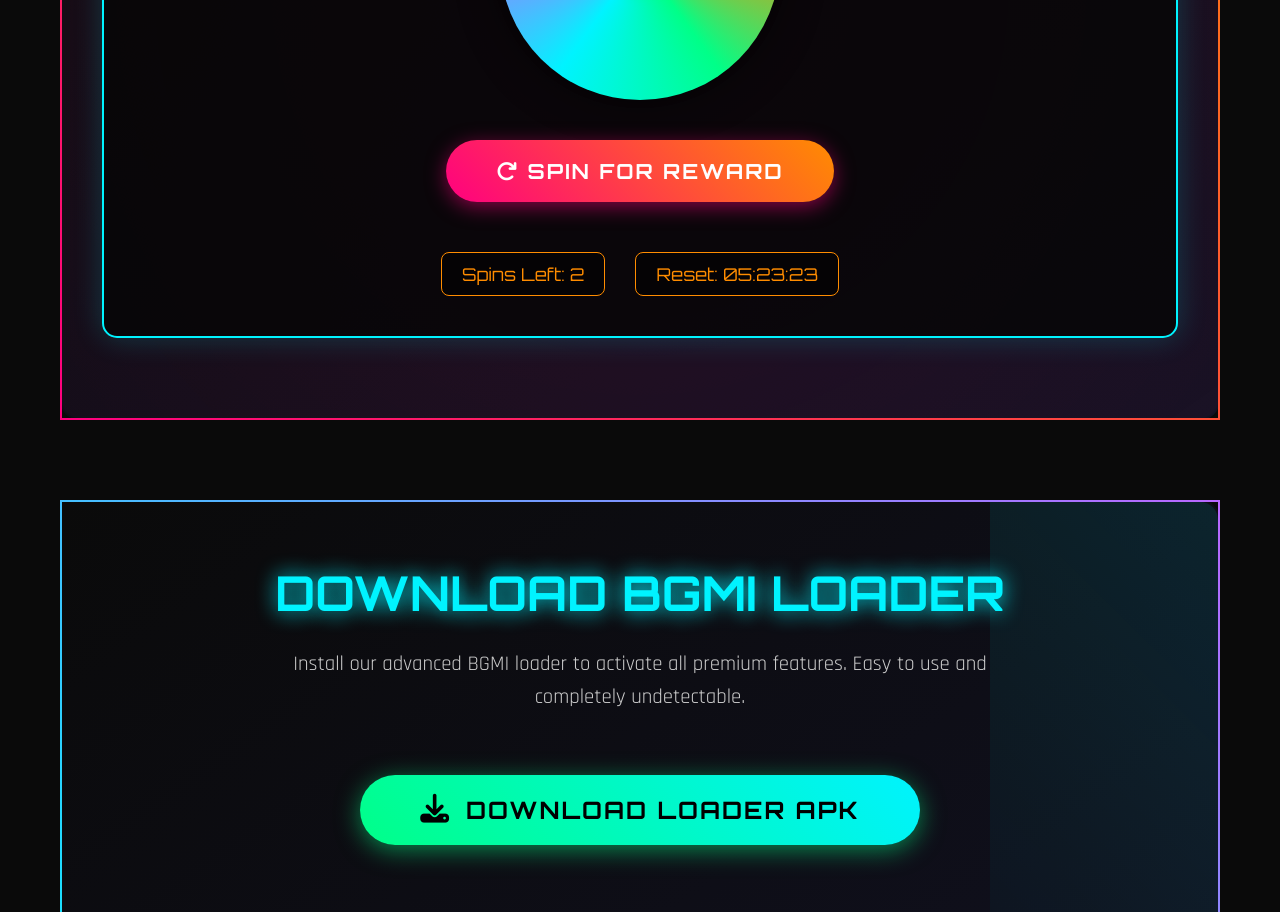
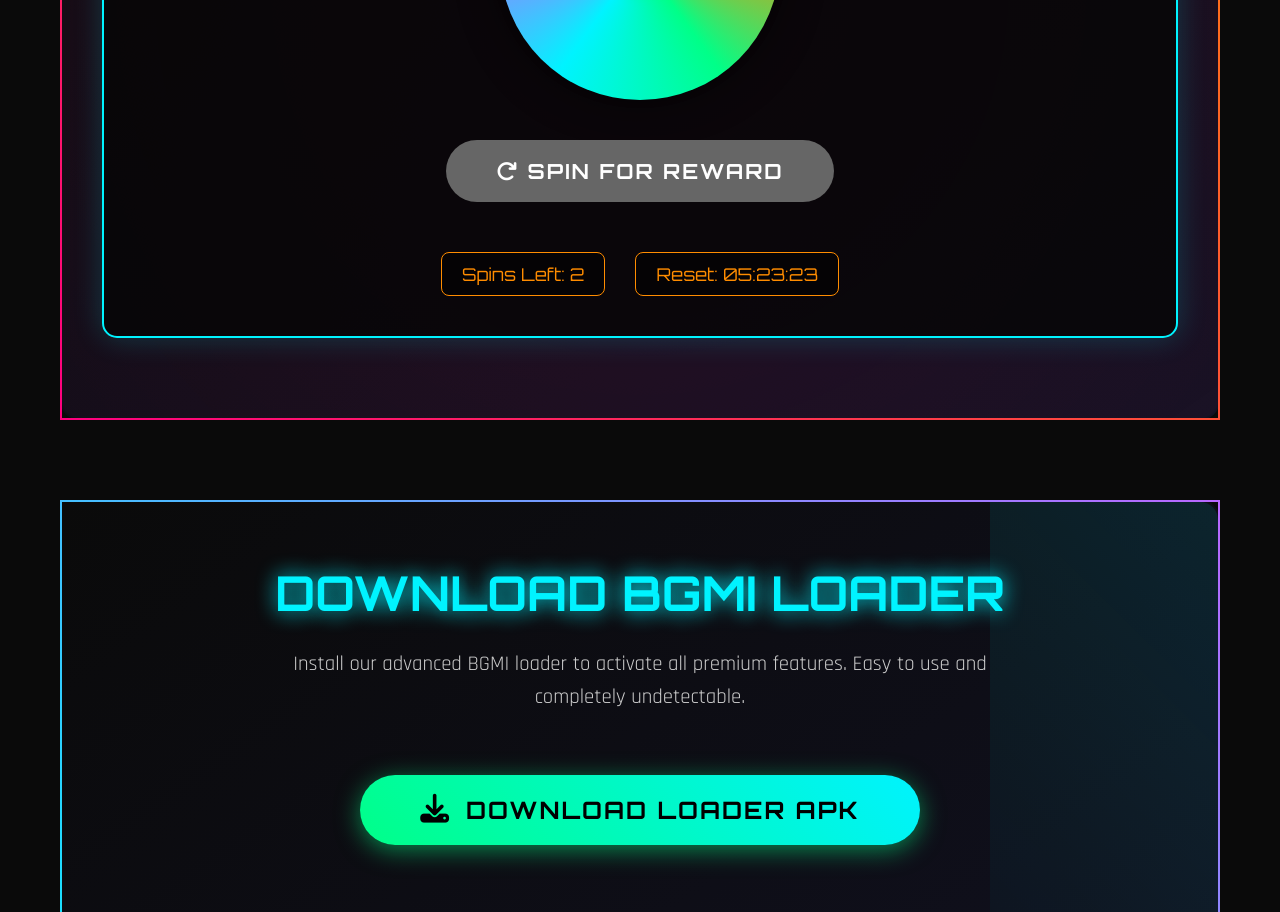
Before and after one commit to SurajCodeDev/TrailKey, a plain HTML site: page index.html in a window 1280 px wide. Shown: the part 1507-2419 px from the top of the page. Drawn offline with Linux system fonts and the light colour scheme.

Commit message:
Update index.html

```diff
--- a/index.html
+++ b/index.html
@@ -1028,7 +1028,7 @@
         // Update spin count display
         function updateSpinCount() {
             spinCountElement.textContent = spinsLeft;
-            if (spinsLeft <= 0) {
+            if (spinsLeft <= 5) {
                 spinBtn.disabled = true;
             } else {
                 spinBtn.disabled = false;
```
